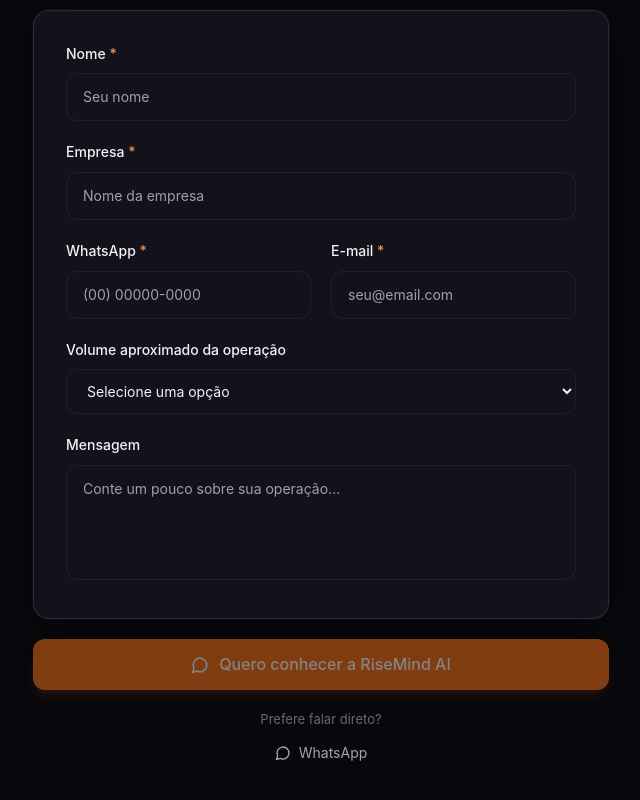
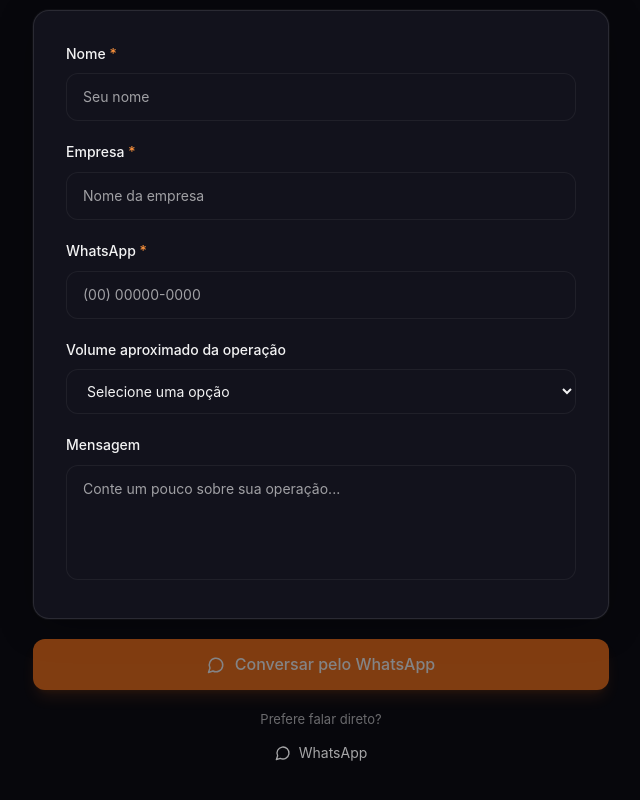
Before and after one commit to Guarizin/RiseMind, a Next.js app: page / in a window 1280 px wide. Shown: the part 10720-11520 px from the top of the page, without its empty margins (319-959 px from the left). Built offline with nearby package versions, Linux system fonts and the light colour scheme.

Commit message:
Formulário mudado

```diff
--- a/components/sections/Contact.tsx
+++ b/components/sections/Contact.tsx
@@ -11,7 +11,6 @@ interface FormData {
   name: string;
   company: string;
   whatsapp: string;
-  email: string;
   volume: string;
   message: string;
 }
@@ -22,7 +21,6 @@ const initialData: FormData = {
   name: "",
   company: "",
   whatsapp: "",
-  email: "",
   volume: "",
   message: "",
 };
@@ -42,31 +40,25 @@ export function Contact() {
     setTouched((prev) => new Set(prev).add(e.target.name));
   };
 
-  const isValidEmail = (email: string) =>
-    /^[^\s@]+@[^\s@]+\.[^\s@]+$/.test(email);
-
   const isRequired = (field: keyof FormData) =>
-    ["name", "company", "whatsapp", "email"].includes(field);
+    ["name", "company", "whatsapp"].includes(field);
 
   const isFieldInvalid = (field: keyof FormData) => {
     if (!touched.has(field)) return false;
     if (isRequired(field) && !data[field].trim()) return true;
-    if (field === "email" && data.email && !isValidEmail(data.email)) return true;
     return false;
   };
 
   const isFieldValid = (field: keyof FormData) => {
     if (!touched.has(field)) return false;
     if (isRequired(field) && !data[field].trim()) return false;
-    if (field === "email") return isValidEmail(data.email);
     return true;
   };
 
   const canSubmit =
     data.name.trim() &&
     data.company.trim() &&
-    data.whatsapp.trim() &&
-    isValidEmail(data.email);
+    data.whatsapp.trim();
 
   const handleSubmit = (e: FormEvent) => {
     e.preventDefault();
@@ -85,16 +77,14 @@ export function Contact() {
         "",
         `*Nome:* ${data.name.trim()}`,
         `*Empresa:* ${data.company.trim()}`,
-        `*WhatsApp:* ${data.whatsapp.trim()}`,
-        `*E-mail:* ${data.email.trim()}`,
+        `*Meu WhatsApp:* ${data.whatsapp.trim()}`,
         ...(data.volume ? [`*Volume da operação:* ${volumeLabels[data.volume]}`] : []),
         ...(data.message.trim() ? ["", "*Sobre minha operação:*", data.message.trim()] : []),
         "",
-        "Tenho interesse em conhecer a RiseMind AI e entender como vocês podem ajudar minha operação!",
+        "Tenho interesse e quero conhecer melhor a RiseMind AI.",
       ].join("\n");
-      window.location.assign(
-        `https://wa.me/${siteConfig.whatsapp.number}?text=${encodeURIComponent(message)}`
-      );
+      const whatsappUrl = `https://wa.me/${siteConfig.whatsapp.number}?text=${encodeURIComponent(message)}`;
+      window.open(whatsappUrl, "_blank", "noopener,noreferrer");
     } catch {
       setStatus("error");
     }
@@ -175,8 +165,7 @@ export function Contact() {
                     />
                   </div>
 
-                  {/* WhatsApp + Email row */}
-                  <div className="grid grid-cols-1 sm:grid-cols-2 gap-5">
+                  {/* WhatsApp */}
                   <div>
                     <label
                       htmlFor="whatsapp"
@@ -196,27 +185,6 @@ export function Contact() {
                       className={inputClass("whatsapp")}
                       placeholder="(00) 00000-0000"
                     />
-                    </div>
-                    <div>
-                      <label
-                        htmlFor="email"
-                        className="block text-body-sm font-medium text-txt-1 mb-2"
-                      >
-                        E-mail <span className="text-brand-400">*</span>
-                      </label>
-                      <input
-                        type="email"
-                        id="email"
-                        name="email"
-                        required
-                        autoComplete="email"
-                        value={data.email}
-                        onChange={handleChange}
-                        onBlur={handleBlur}
-                        className={inputClass("email")}
-                        placeholder="seu@email.com"
-                      />
-                    </div>
                   </div>
 
                   {/* Volume */}
@@ -287,7 +255,7 @@ export function Contact() {
                   disabled={!canSubmit}
                 >
                   <MessageCircle size={18} />
-                  Quero conhecer a RiseMind AI
+                  Conversar pelo WhatsApp
                 </Button>
 
                 {/* WhatsApp alternative */}
```
Lines whose indentation alone changed are shown as unchanged.
